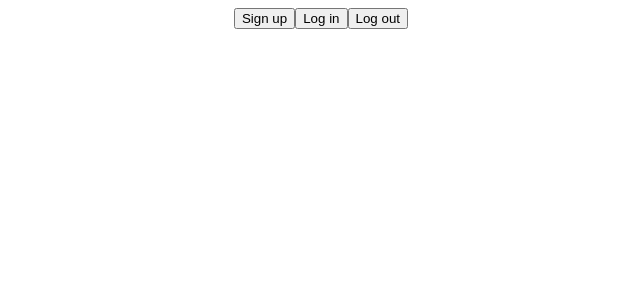
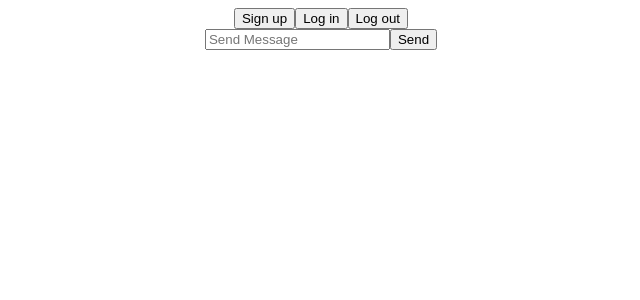
Before and after one commit to ChristianStaubo/chat-app-channel, a React (Create React App) app: page /messages in a window 1280 px wide. Shown: the top 300 px of the page, without its empty margins (319-959 px from the left). Built offline with nearby package versions, Linux system fonts and the light colour scheme.

Commit message:
added sendMessage functionality

```diff
--- a/src/App.js
+++ b/src/App.js
@@ -1,6 +1,7 @@
 import './App.css';
 import { createUserWithEmailAndPassword, signInWithEmailAndPassword, signOut  } from "firebase/auth";
 import { auth } from './firebase'
+import SendMessage from './pages/SendMessage';
 let email = '123@gmail.com'
 let password = 'password123'
 const handleSignUp = (e) => {
@@ -51,6 +52,7 @@ function App() {
       <button onClick={handleSignUp}>Sign up</button>
       <button onClick={handleSignIn}>Log in</button>
       <button onClick={handleSignOut}>Log out</button>
+      <SendMessage />
     </div>
   );
 }
--- a/src/firebase.js
+++ b/src/firebase.js
@@ -3,6 +3,7 @@ import { initializeApp } from "firebase/app";
 // TODO: Add SDKs for Firebase products that you want to use
 // https://firebase.google.com/docs/web/setup#available-libraries
 import { getAuth } from "firebase/auth";
+import { getFirestore } from "firebase/firestore";
 // Your web app's Firebase configuration
 const firebaseConfig = {
   apiKey: process.env.REACT_APP_API_KEY,
@@ -16,3 +17,4 @@ const firebaseConfig = {
 // Initialize Firebase
 const app = initializeApp(firebaseConfig)
 export const auth = getAuth(app)
+export const db = getFirestore(app)
--- /dev/null
+++ b/src/pages/SendMessage.js
@@ -0,0 +1,32 @@
+import React from 'react'
+import { collection, addDoc, serverTimestamp } from "firebase/firestore"
+import { db, auth } from '../firebase';
+function SendMessage() {
+
+    const handleSend = async (e) => {
+        e.preventDefault()
+        console.log(auth)
+        console.log(auth.currentUser.email)
+        try {
+            const docRef = await addDoc(collection(db, "messages"), {
+              text: 'First message',
+              name: auth.currentUser.email,
+              timestamp: serverTimestamp()
+
+            });
+            console.log("Document written with ID: ", docRef.id);
+          } catch (e) {
+            console.error("Error adding document: ", e);
+          }
+    }
+  return (
+    <div>
+        <form>
+            <input type='text' placeholder='Send Message' />
+            <button type='submit' onClick={handleSend}>Send</button>
+        </form>
+    </div>
+  )
+}
+
+export default SendMessage
```
